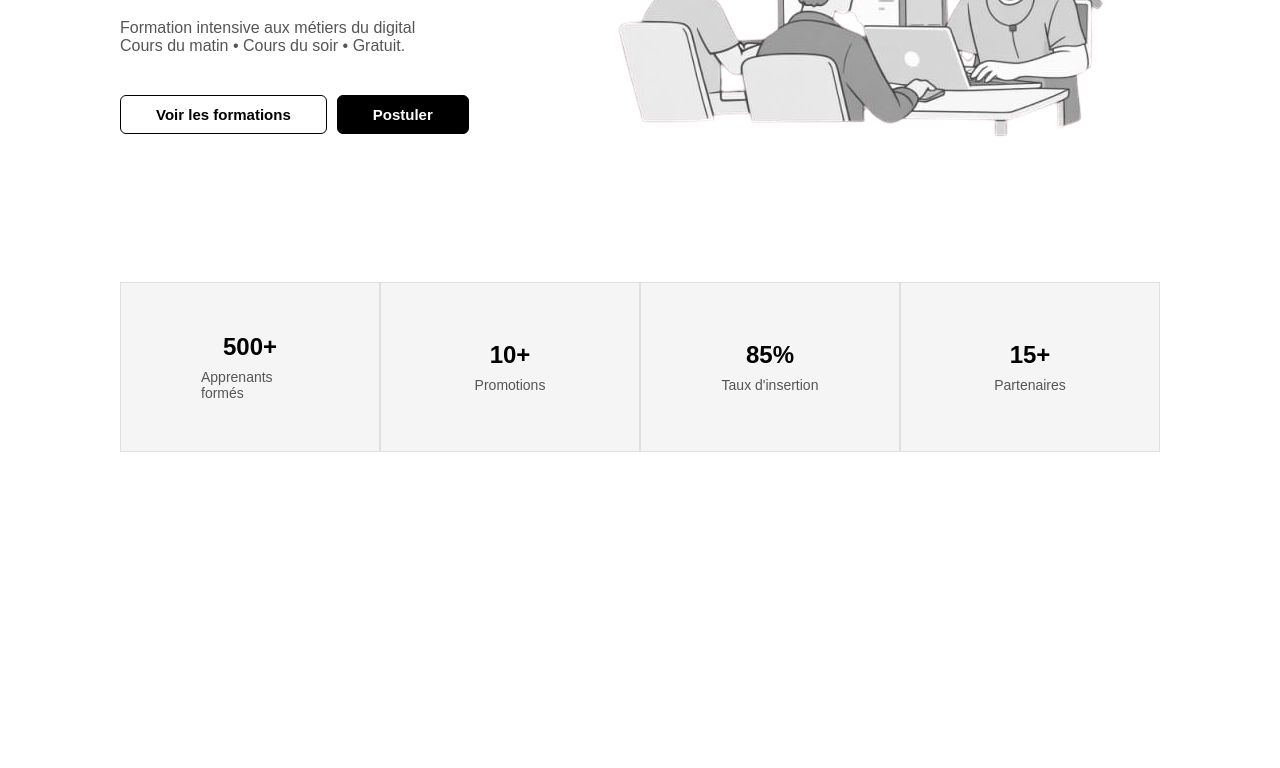
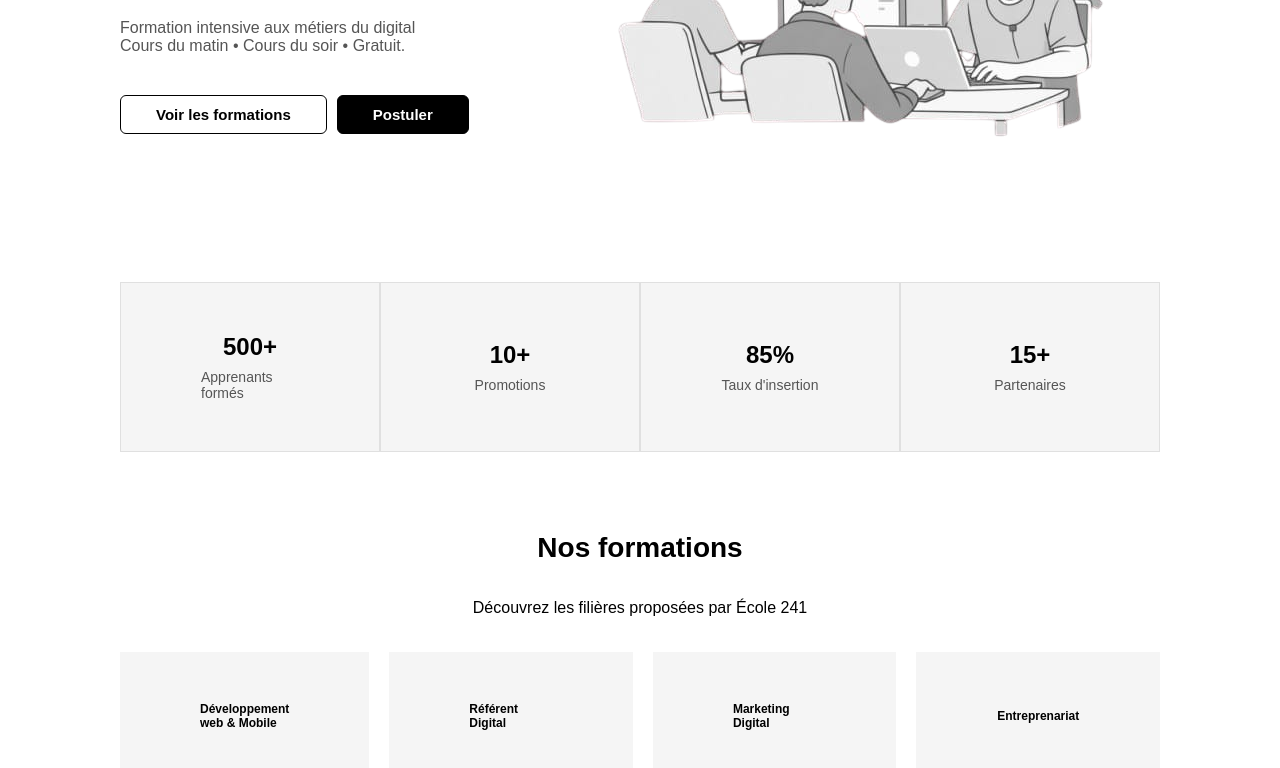
Before and after one commit to Wen360-lab/siteEcole241, a website built with Vite: page siteEcole241/index.html in a window 1280 px wide. Shown: the part 452-1220 px from the top of the page. Before the commit the page ends 994 px from the top, so only its background shows below. Built offline with nearby package versions, Linux system fonts and the light colour scheme.

Commit message:
Finalisation de la section Formations

```diff
--- a/siteEcole241/index.html
+++ b/siteEcole241/index.html
@@ -62,6 +62,7 @@
       </section>
       <!-- -------------------------------------------------------------------------------------------------------------------------------------------------------- -->
 
+
       <!-- LA SECTION STATISTIUES -->
       <!-- -------------------------------------------------------------------------------------------------------------------------------------------------------- -->
       <section class="statistic-section">
@@ -92,6 +93,45 @@
       </section>
       <!-- -------------------------------------------------------------------------------------------------------------------------------------------------------- -->
 
+
+      <!-- LA SECTION FORMATIONS -->
+      <!-- -------------------------------------------------------------------------------------------------------------------------------------------------------- -->
+      <section class="formation-section">
+        <!-- Le titre de la section formations -->
+        <h1 class="titre-formation">Nos formations</h1>
+        <!-- Le sous-titre de la section formation -->
+        <p class="sous-titre-formation">Découvrez les filières proposées par École 241</p>
+        <!-- Le conteneur des cartes formations -->
+        <div class="formation-cards-container">
+          <!-- -------------------------------------------------------------------- -->
+          <!-- La carte formation Développement web et Mobile -->
+          <div class="formation-card">
+            <!-- Le titre de la formation -->
+            <h2 class="titre-card-formation">Développement web & Mobile</h2>
+          </div>
+          <!-- -------------------------------------------------------------------- -->
+          <!-- La carte formation Développement web et Mobile -->
+          <div class="formation-card">
+            <!-- Le titre de la formation -->
+            <h2 class="titre-card-formation">Référent Digital</h2>
+          </div>
+          <!-- -------------------------------------------------------------------- -->
+          <!-- La carte formation Développement web et Mobile -->
+          <div class="formation-card">
+            <!-- Le titre de la formation -->
+            <h2 class="titre-card-formation">Marketing Digital</h2>
+          </div>
+          <!-- -------------------------------------------------------------------- -->
+          <!-- La carte formation Développement web et Mobile -->
+          <div class="formation-card">
+            <!-- Le titre de la formation -->
+            <h2 class="titre-card-formation">Entreprenariat</h2>
+          </div>
+          <!-- -------------------------------------------------------------------- -->
+
+        </div>
+      </section>
+      <!-- -------------------------------------------------------------------------------------------------------------------------------------------------------- -->
     </main>
     <!-- -------------------------------------------------------------------------------------------------------------------------------------------------------- -->
     <!-- -------------------------------------------------------------------------------------------------------------------------------------------------------- -->
--- a/siteEcole241/src/CSS/main.css
+++ b/siteEcole241/src/CSS/main.css
@@ -12,7 +12,6 @@ main {
     align-items: center;
     justify-content: center;
 }
-
 
 .part-left {
     display: flex;
@@ -74,5 +73,47 @@ main {
     font-size: 14px;
     color: #555555;
 }
+/* ---------------------------------------------------------------------------------------------------------------- */
 
+
+/* STYLE DE LA SECTION FORMATIONS */
 /* ---------------------------------------------------------------------------------------------------------------- */
+.formation-section {
+    display: flex;
+    align-items: center;
+    justify-content: center;
+    width: 100%;
+    flex-direction: column;
+    gap: 35px;
+}
+
+.titre-formation {
+    font-weight: bold;
+    font-size: 28px;
+}
+
+.sous-titre-formation {
+    font-size: 16px;
+}
+
+.formation-cards-container {
+    display: flex;
+    width: 100%;
+    gap: 20px;
+}
+
+.formation-card {
+    padding: 50px 80px;
+    background-color: #f5f5f5;
+    display: flex;
+    flex-direction: column;
+    align-items: center;
+    justify-content: center;
+    width: 100%;
+}
+
+.titre-card-formation {
+    font-size: 12px;
+    font-weight: 700;
+}
+/* ---------------------------------------------------------------------------------------------------------------- */
```
